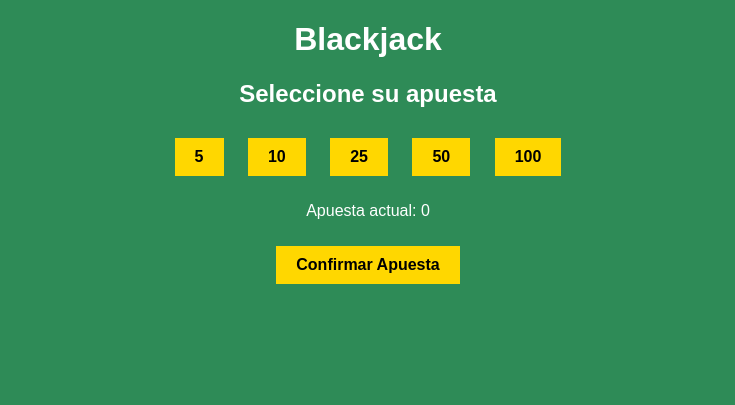
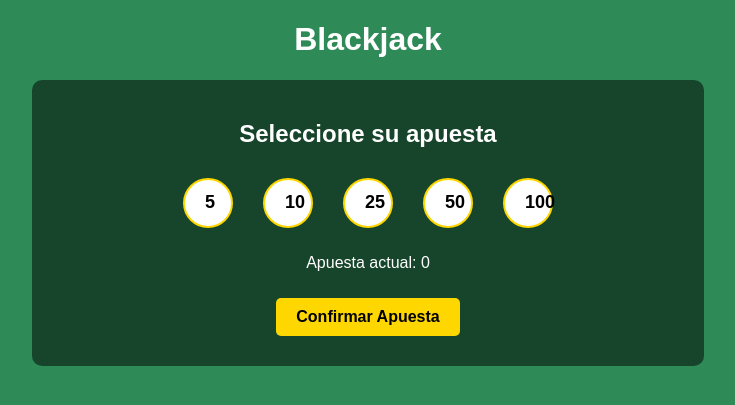
Before and after one commit to vicmmoraM/BlackJackProject, a Flask app: page / in a window 1280 px wide. Shown: the top 405 px of the page, without its empty margins (272-1007 px from the left). Run offline with Flask 3, Linux system fonts and the light colour scheme.

Commit message:
Mejoras en la interfaz gráfica

```diff
--- a/BlackJack/static/styles.css
+++ b/BlackJack/static/styles.css
@@ -14,14 +14,57 @@ button {
     color: black;
     font-size: 16px;
     font-weight: bold;
+    border-radius: 5px;
 }
 
-.cartas {
-    margin: 10px auto;
-    padding: 10px;
-    background: white;
+.betting-container {
+    background: rgba(0, 0, 0, 0.5);
+    padding: 20px;
+    margin: 20px auto;
+    width: 50%;
+    border-radius: 10px;
+}
+
+.chips {
+    display: flex;
+    justify-content: center;
+    gap: 10px;
+    margin-bottom: 10px;
+}
+
+.chip {
+    background-color: white;
     color: black;
-    border-radius: 5px;
+    border: 2px solid #FFD700;
+    border-radius: 50%;
+    width: 50px;
+    height: 50px;
+    font-size: 18px;
+    font-weight: bold;
+    cursor: pointer;
+}
+
+.chip:hover {
+    background-color: #FFD700;
+    color: black;
+}
+
+.card {
     display: inline-block;
-    min-width: 100px;
+    width: 80px;
+    height: 120px;
+    background-color: white;
+    color: black;
+    border-radius: 10px;
+    text-align: center;
+    line-height: 120px;
+    font-size: 24px;
+    font-weight: bold;
+    margin: 10px;
+    box-shadow: 2px 2px 5px rgba(0, 0, 0, 0.3);
+    border: 2px solid black;
 }
+
+.card.red {
+    color: red; /* Hace los corazones y diamantes rojos */
+}
--- a/BlackJack/templates/index.html
+++ b/BlackJack/templates/index.html
@@ -39,10 +39,15 @@
         <!-- 📌 ESTADO DEL JUEGO -->
         <div class="game-info">
             <h2>Estado del Juego</h2>
-            <p id="jugadorCartas">Jugador: </p>
+
+            <h3>Jugador</h3>
+            <div id="jugadorCartas" class="cartas-container"></div>
             <p id="jugadorPuntos">Puntos: </p>
-            <p id="dealerCartas">Dealer: </p>
+
+            <h3>Dealer</h3>
+            <div id="dealerCartas" class="cartas-container"></div>
             <p id="dealerPuntos">Puntos: </p>
+
             <h2 id="resultado"></h2>
         </div>
     </div>
```
Also changed, not shown: BlackJack/static/script.js (+45 -4 lines).
